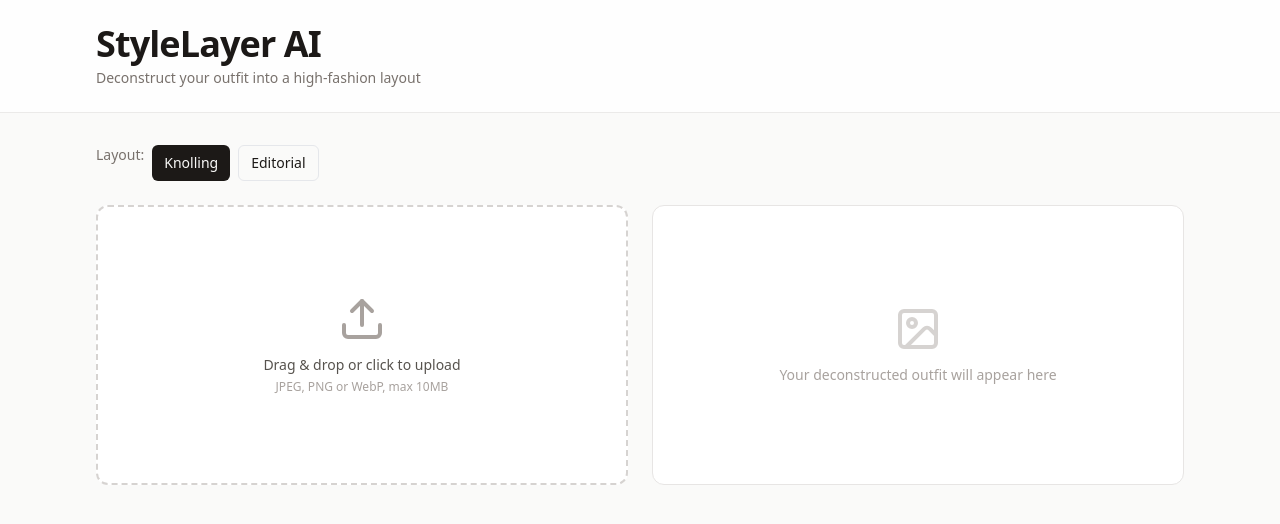
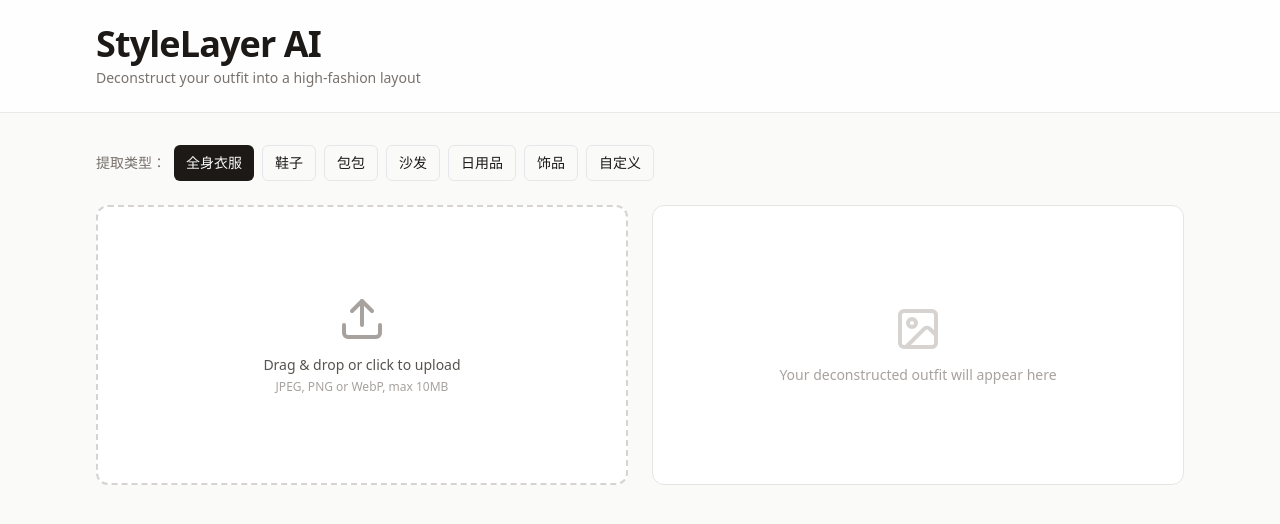
Before and after one commit to slysweb/stylelayer, a Next.js app: page / in a window 1280 px wide. Shown: the top 524 px of the page. Built offline with nearby package versions, Linux system fonts and the light colour scheme; no server answers.

Commit message:
first commit

```diff
--- a/src/actions/generate-outfit.ts
+++ b/src/actions/generate-outfit.ts
@@ -6,30 +6,58 @@ const JIMENG_ACCESS_KEY = process.env.JIMENG_ACCESS_KEY ?? process.env.VOLC_ACCE
 const JIMENG_SECRET_KEY = process.env.JIMENG_SECRET_KEY ?? process.env.VOLC_SECRETKEY;
 
 const VISUAL_ENDPOINT = "https://visual.volcengineapi.com";
-const REQ_KEY = "jimeng_t2i_v40";
+const EXTRACT_REQ_KEY = "jimeng_i2i_extract_tiled_images";
 const REGION = "cn-north-1";
 const SERVICE = "cv";
 
-const BASE_PROMPT =
-  "Deconstruct the clothing of the main person in the image into jacket, inner wear, pants, and shoes. Arrange them in a knolling layout (OOTD style) on a clean minimalist background.";
-const QUALITY_SUFFIX =
-  " High quality fashion photography, soft shadows, studio lighting, highly detailed textures, realistic fabric, 4k resolution, clean edges, minimalist background.";
+/** 预设提取类型对应的 edit_prompt（ API 文档要求） */
+export const EXTRACT_PROMPTS = {
+  full_body:
+    "提取出图片中的衣服、帽子、鞋子和包，生成一张平铺图，背景为纯白色。",
+  shoes: "提取出图片中的一双鞋子，生成一张正45度图，背景为纯白色。",
+  bag: "提取出图片中的完整的包包和包带，正视图，背景为纯白色。",
+  sofa: "提取出图片中的完整的沙发，生成一张正视图，背景为纯白色。",
+  daily: "提取出图片中的日用品，生成一张正视图，背景为纯白色。",
+  accessory: "提取出图片中的饰品，生成一张正视图，背景为纯白色。",
+} as const;
+
+export type ExtractType = keyof typeof EXTRACT_PROMPTS | "custom";
 
 export type GenerateResult =
   | { ok: true; imageUrl: string }
   | { ok: false; error: string };
 
 /**
- * Call Jimeng 4.0 (即梦) via Volcano Visual API - CVSync2AsyncSubmitTask + CVSync2AsyncGetResult.
+ * 根据提取类型和自定义内容生成 edit_prompt
+ */
+function buildEditPrompt(
+  extractType: ExtractType,
+  customItem?: string
+): string {
+  if (extractType === "custom" && customItem?.trim()) {
+    return `提取出图片中的${customItem.trim()}，生成一张正视图，背景为纯白色。`;
+  }
+  if (extractType in EXTRACT_PROMPTS) {
+    return EXTRACT_PROMPTS[extractType as keyof typeof EXTRACT_PROMPTS];
+  }
+  return EXTRACT_PROMPTS.full_body;
+}
+
+/**
+ * Call 即梦商品提取 API (jimeng_i2i_extract_tiled_images) via Volcano Visual API.
  * Expects imageUrl to be a publicly accessible URL (e.g. from R2 public domain).
- * Uses AK/SK signing (not Bearer token).
  */
 export async function generateDeconstructedOutfit(
   imageUrl: string,
-  layoutStyle: "knolling" | "editorial" = "knolling"
+  extractType: ExtractType = "full_body",
+  customItem?: string
 ): Promise<GenerateResult> {
   try {
-    return await generateDeconstructedOutfitInner(imageUrl, layoutStyle);
+    return await generateDeconstructedOutfitInner(
+      imageUrl,
+      extractType,
+      customItem
+    );
   } catch (e) {
     console.error("generateDeconstructedOutfit unexpected error:", e);
     return {
@@ -41,26 +69,23 @@ export async function generateDeconstructedOutfit(
 
 async function generateDeconstructedOutfitInner(
   imageUrl: string,
-  layoutStyle: "knolling" | "editorial"
+  extractType: ExtractType,
+  customItem?: string
 ): Promise<GenerateResult> {
   if (!JIMENG_ACCESS_KEY || !JIMENG_SECRET_KEY) {
-    return { ok: false, error: "Jimeng AK/SK not configured (JIMENG_ACCESS_KEY, JIMENG_SECRET_KEY)" };
+    return { ok: false, error: "Jimeng AK/SK 未配置 (JIMENG_ACCESS_KEY, JIMENG_SECRET_KEY)" };
   }
 
-  const styleHint =
-    layoutStyle === "editorial"
-      ? "Editorial magazine style layout."
-      : "Knolling flat-lay style.";
-  const prompt = `${BASE_PROMPT} ${styleHint}${QUALITY_SUFFIX}`;
+  const editPrompt = buildEditPrompt(extractType, customItem);
 
   try {
-    // 1. Submit task - CVSync2AsyncSubmitTask
+    // 1. 提交任务 - CVSync2AsyncSubmitTask
     const submitBody = {
-      req_key: REQ_KEY,
+      req_key: EXTRACT_REQ_KEY,
       image_urls: [imageUrl],
-      prompt,
-      size: 2048 * 2048, // 2K default
-      force_single: true,
+      edit_prompt: editPrompt,
+      width: 2048,
+      height: 2048,
     };
 
     const submitRes = await signedFetch("CVSync2AsyncSubmitTask", submitBody);
@@ -142,7 +167,7 @@ async function pollJimengTask(taskId: string): Promise<GenerateResult> {
     await new Promise((r) => setTimeout(r, intervalMs));
 
     const body = {
-      req_key: REQ_KEY,
+      req_key: EXTRACT_REQ_KEY,
       task_id: taskId,
       req_json: JSON.stringify({ return_url: true }),
     };
--- a/src/app/page.tsx
+++ b/src/app/page.tsx
@@ -3,9 +3,20 @@
 import { useCallback, useState } from "react";
 import { Upload, Download, Loader2, ImageIcon } from "lucide-react";
 import { Button } from "@/components/ui/button";
-import { generateDeconstructedOutfit } from "@/actions/generate-outfit";
+import {
+  generateDeconstructedOutfit,
+  type ExtractType,
+} from "@/actions/generate-outfit";
 
-type LayoutStyle = "knolling" | "editorial";
+const EXTRACT_OPTIONS: { value: ExtractType; label: string }[] = [
+  { value: "full_body", label: "全身衣服" },
+  { value: "shoes", label: "鞋子" },
+  { value: "bag", label: "包包" },
+  { value: "sofa", label: "沙发" },
+  { value: "daily", label: "日用品" },
+  { value: "accessory", label: "饰品" },
+  { value: "custom", label: "自定义" },
+];
 
 export default function Home() {
   const [originalImageUrl, setOriginalImageUrl] = useState<string | null>(null);
@@ -13,16 +24,22 @@ export default function Home() {
   const [uploadKey, setUploadKey] = useState<string | null>(null);
   const [loading, setLoading] = useState(false);
   const [error, setError] = useState<string | null>(null);
-  const [layoutStyle, setLayoutStyle] = useState<LayoutStyle>("knolling");
+  const [extractType, setExtractType] = useState<ExtractType>("full_body");
+  const [customItem, setCustomItem] = useState("");
 
   const handleFile = useCallback(
     async (file: File) => {
       setError(null);
       setGeneratedImageUrl(null);
 
+      if (extractType === "custom" && !customItem.trim()) {
+        setError("请选择提取类型或填写自定义物品（如耳坠、项链等）");
+        return;
+      }
+
       const allowed = ["image/jpeg", "image/png", "image/webp"];
       if (!allowed.includes(file.type)) {
-        setError("Please use JPEG, PNG, or WebP.");
+        setError("请使用 JPEG、PNG 或 WebP 格式");
         return;
       }
       if (file.size > 10 * 1024 * 1024) {
@@ -49,7 +66,11 @@ export default function Home() {
         setOriginalImageUrl(publicUrl);
 
         setLoading(true);
-        const result = await generateDeconstructedOutfit(publicUrl, layoutStyle);
+        const result = await generateDeconstructedOutfit(
+          publicUrl,
+          extractType,
+          extractType === "custom" ? customItem : undefined
+        );
         setLoading(false);
 
         if (result.ok) {
@@ -62,7 +83,7 @@ export default function Home() {
         setError(e instanceof Error ? e.message : "Something went wrong");
       }
     },
-    [layoutStyle]
+    [extractType, customItem]
   );
 
   const onDrop = useCallback(
@@ -104,22 +125,32 @@ export default function Home() {
       </header>
 
       <main className="mx-auto max-w-6xl px-4 py-8 sm:px-6 lg:px-8">
-        <div className="mb-6 flex flex-wrap gap-2">
-          <span className="text-sm text-stone-500">Layout:</span>
-          <Button
-            variant={layoutStyle === "knolling" ? "default" : "outline"}
-            size="sm"
-            onClick={() => setLayoutStyle("knolling")}
-          >
-            Knolling
-          </Button>
-          <Button
-            variant={layoutStyle === "editorial" ? "default" : "outline"}
-            size="sm"
-            onClick={() => setLayoutStyle("editorial")}
-          >
-            Editorial
-          </Button>
+        <div className="mb-6 space-y-3">
+          <div className="flex flex-wrap items-center gap-2">
+            <span className="text-sm text-stone-500">提取类型：</span>
+            {EXTRACT_OPTIONS.map((opt) => (
+              <Button
+                key={opt.value}
+                variant={extractType === opt.value ? "default" : "outline"}
+                size="sm"
+                onClick={() => setExtractType(opt.value)}
+              >
+                {opt.label}
+              </Button>
+            ))}
+          </div>
+          {extractType === "custom" && (
+            <div className="flex items-center gap-2">
+              <span className="text-sm text-stone-500">自定义物品：</span>
+              <input
+                type="text"
+                placeholder="如：耳坠、项链、手表..."
+                value={customItem}
+                onChange={(e) => setCustomItem(e.target.value)}
+                className="rounded-md border border-stone-300 px-3 py-2 text-sm ring-stone-200 focus:border-stone-400 focus:outline-none focus:ring-2 focus:ring-stone-200"
+              />
+            </div>
+          )}
         </div>
 
         <div className="grid gap-6 lg:grid-cols-2">
```
